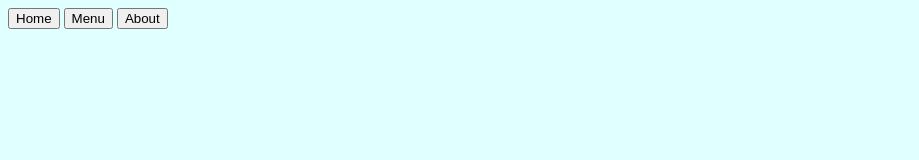
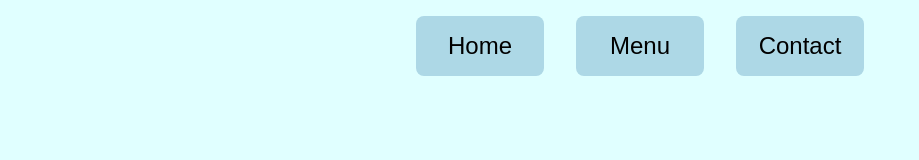
Before and after one commit to bartek8b/TOP-Restaurant_Page, a website built with webpack: page src/template.html in a window 1280 px wide. Shown: the whole page, without its empty margins (0-919 px from the left). Built offline with nearby package versions, Linux system fonts and the light colour scheme.

Commit message:
Add basic styling to nav

```diff
--- a/src/index.js
+++ b/src/index.js
@@ -1,2 +1 @@
-console.log("Heyyyyy");
 import "./style.css";
--- a/src/style.css
+++ b/src/style.css
@@ -1,3 +1,31 @@
 body{
     background-color: lightcyan;
+    margin: 0;
+    padding: 0;
 }
+header{
+    justify-items: center;
+}
+nav{
+    padding: 16px;
+    display: flex;
+    gap: 32px;
+}
+nav > button{
+    font-size: 1.5rem;
+    cursor: pointer;
+    border: none;
+    border-radius: 8px;
+    padding: 16px;
+    width: 128px;
+    background-color: lightblue;
+    &:hover{
+        outline: 1px solid cyan;
+    }
+    &:active{
+        outline: 2px solid cyan;
+    }
+}
+.open{
+    font-weight: bold;
+}
--- a/src/template.html
+++ b/src/template.html
@@ -8,9 +8,9 @@
   <body>
     <header>
       <nav>
-        <button>Home</button>
-        <button>Menu</button>
-        <button>About</button>
+        <button class="homeBtn">Home</button>
+        <button class="menuBtn">Menu</button>
+        <button class="contactBtn">Contact</button>
       </nav>
     </header>
     <div id="content"></div>
```
